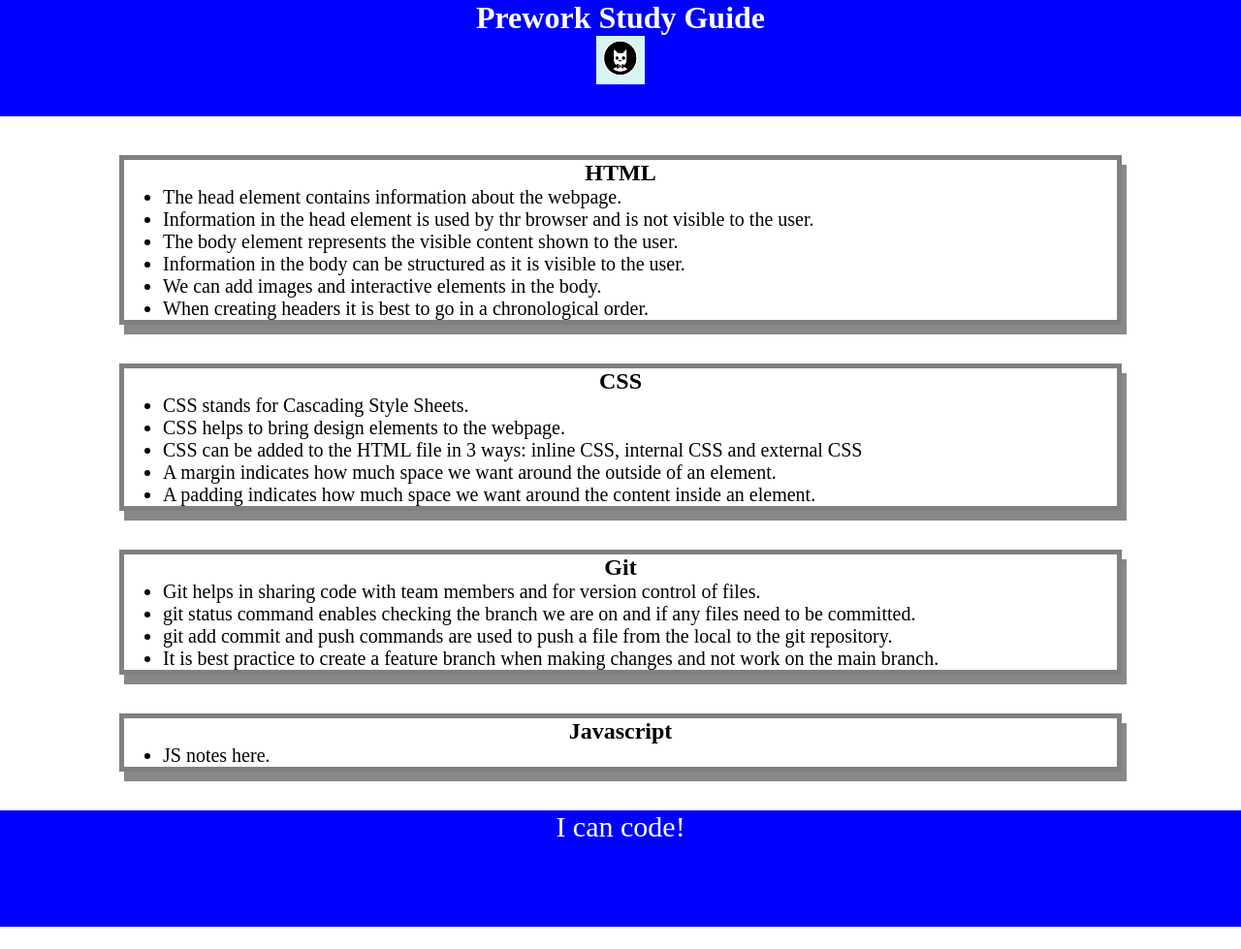
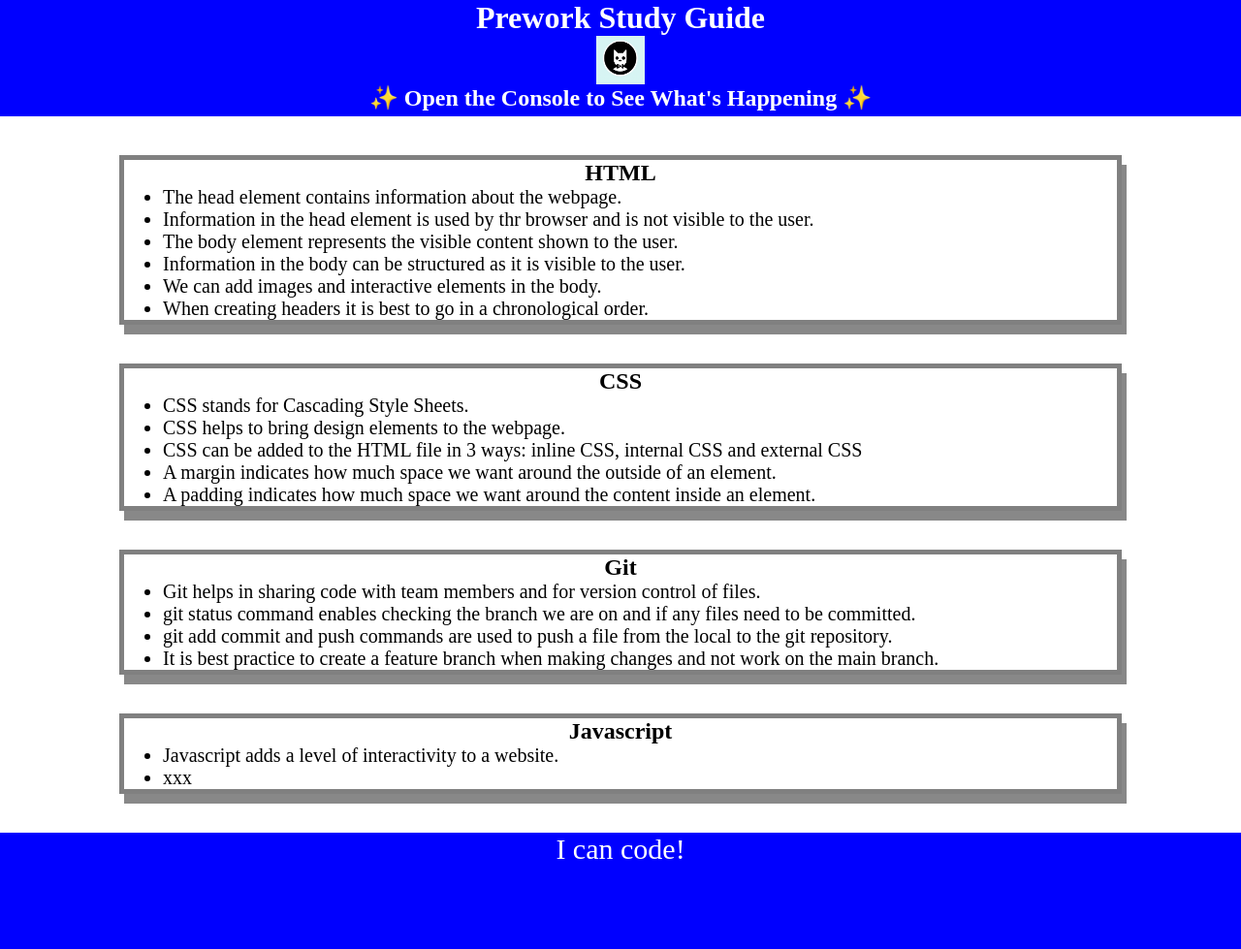
Before and after one commit to aditirai-ux/prework-study-guide, a plain HTML site: page prework-study-guide/index.html in a window 1280 px wide. Shown: the whole page at 97% size. Before the commit the page ends 956 px from the top, so only its background shows below. Drawn offline with Linux system fonts and the light colour scheme.

Commit message:
added javascript file

```diff
--- /dev/null
+++ b/prework-study-guide/assets/script.js
@@ -0,0 +1,17 @@
+const topic = ['HTML', 'CSS', 'Git', 'JavaScript'];
+
+for(let x = 0; x < topic.length; x++) {
+    console.log(topic[x]);
+}
+
+// if (topic === 'HTML') {
+//   console.log("Let's study HTML!");
+// } else if (topic === 'CSS') {
+//   console.log("Let's study CSS!");
+// } else if (topic === 'Git') {
+//   console.log("Let's study Git!");
+// } else if (topic === 'JavaScript') {
+//   console.log("Let's study JavaScript!");
+// } else {
+//   console.log('Please try again!');
+// }
--- a/prework-study-guide/index.html
+++ b/prework-study-guide/index.html
@@ -11,6 +11,7 @@
     <header id="top">
       <h1>Prework Study Guide</h1>
       <img src="./assets/bowtie-cat.png" alt="Profile image of cat wearing a bow tie." />
+      <h2>✨ Open the Console to See What's Happening ✨</h2>
     </header>
     <main>
       <section class="card" id="html-section">
@@ -52,7 +53,8 @@
       <section class="card" id="javascript-section">
         <h2>Javascript</h2>
         <ul>
-          <li>JS notes here.</li>
+          <li>Javascript adds a level of interactivity to a website.</li>
+          <li>xxx</li>
         </ul>
 
       </section>
@@ -64,5 +66,6 @@
     <footer>
       <p>I can code!</p>
     </footer>
+    <script src="./assets/script.js"></script>
   </body>
 </html>
```
